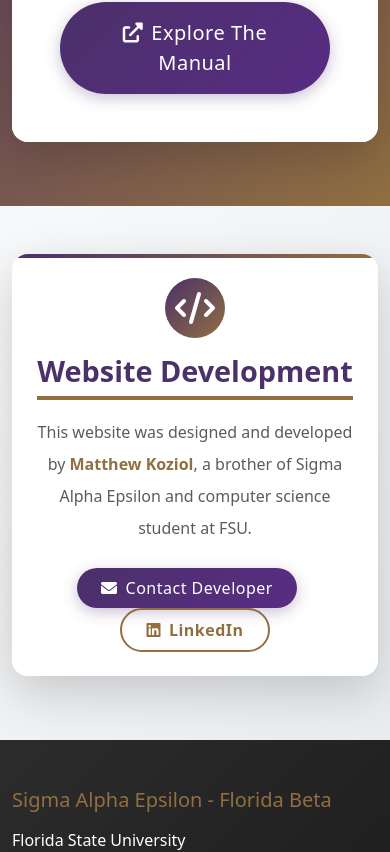
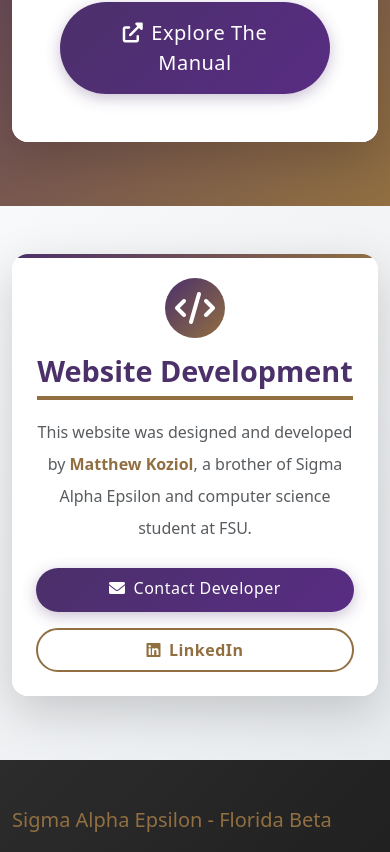
Before and after one commit to mattkoziol/fsu-sae-website, a React (Create React App) app: page /about in a window 390 px wide. Shown: the part 5092-5944 px from the top of the page. Built offline with nearby package versions, Linux system fonts and the light colour scheme; no server answers.

Commit message:
Fixed Scrolling Behavior

```diff
--- a/src/styles/about.css
+++ b/src/styles/about.css
@@ -1,3 +1,4 @@
+
 /* Enhanced About Page Styles */
 
 /* Prevent horizontal scrolling */
@@ -309,12 +310,6 @@ footer .social-links a:hover {
   }
 }
 
-/* Smooth scrolling */
-html {
-  scroll-behavior: smooth;
-  overscroll-behavior: none;
-}
-
 /* Custom spacing utilities */
 .lh-lg {
   line-height: 1.8 !important;
@@ -344,21 +339,30 @@ html {
   transform: translateY(-2px);
 }
 
-/* Mobile Button Fixes */
+/* Mobile Button Fixes - Enhanced spacing */
 @media (max-width: 575.98px) {
-  /* Add margin between stacked buttons */
-  .row.g-3 > .col-12:not(:last-child) {
-    margin-bottom: 0.75rem;
+  /* Stack buttons vertically on mobile with proper spacing */
+  .btn.me-3 {
+    margin-right: 0 !important;
+    margin-bottom: 1rem !important;
+    display: block;
+    width: 100%;
+  }
+
+  .btn + .btn {
+    margin-left: 0 !important;
+    display: block;
+    width: 100%;
   }
 
   /* Ensure buttons don't overlap */
-  .btn.w-100 {
-    display: block;
+  .btn {
     min-height: 44px; /* iOS minimum touch target */
+    font-size: 16px !important; /* Prevent zoom on iOS */
   }
 }
 
-/* Fix auto-scroll issues */
+/* Fix auto-scroll issues - Remove problematic scroll behavior */
 .btn {
   -webkit-touch-callout: none;
   -webkit-tap-highlight-color: transparent;
@@ -367,14 +371,6 @@ html {
 
 body {
   -webkit-overflow-scrolling: touch;
-  overscroll-behavior: none;
-}
-
-/* Prevent zoom on button tap (iOS) */
-@media (max-width: 575.98px) {
-  .btn {
-    font-size: 16px !important;
-  }
 }
 
 /* Fix button hover states on touch devices */
```
Also changed, not shown: src/pages/About.js (indentation only).
